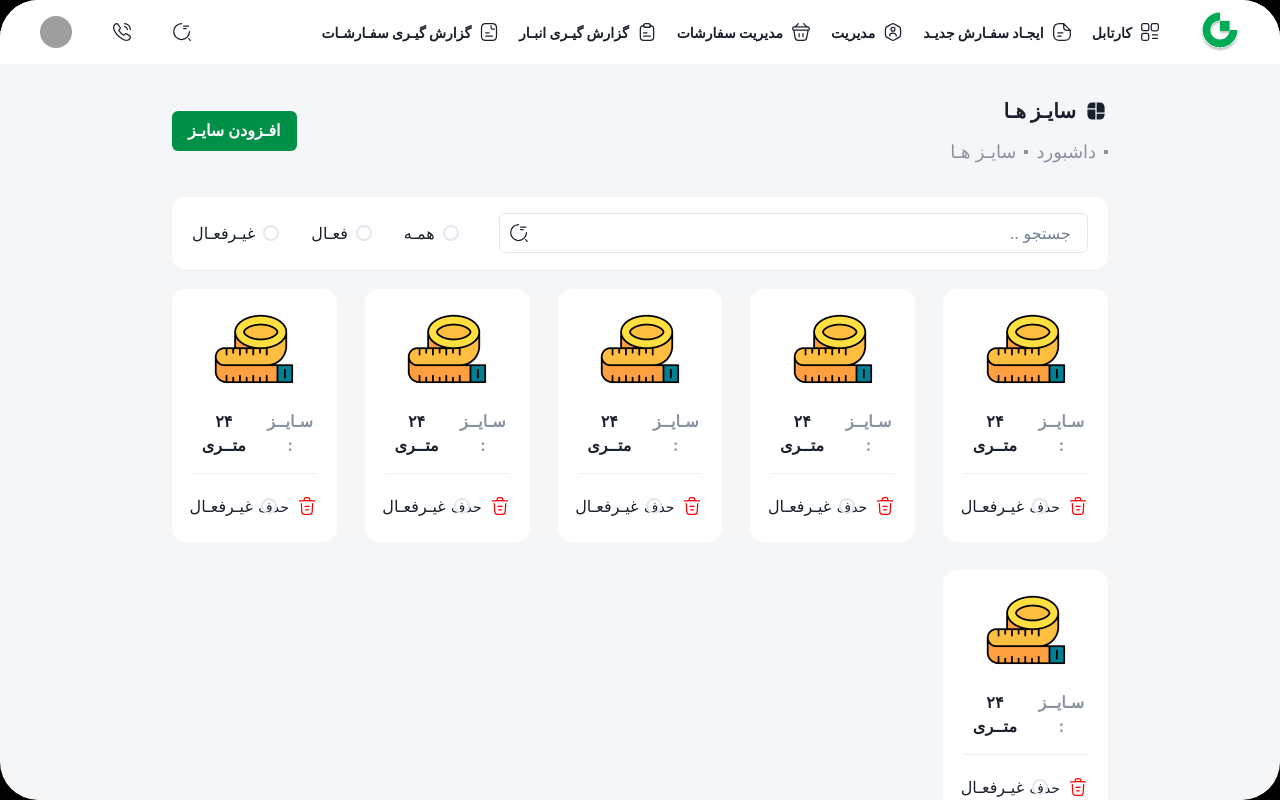
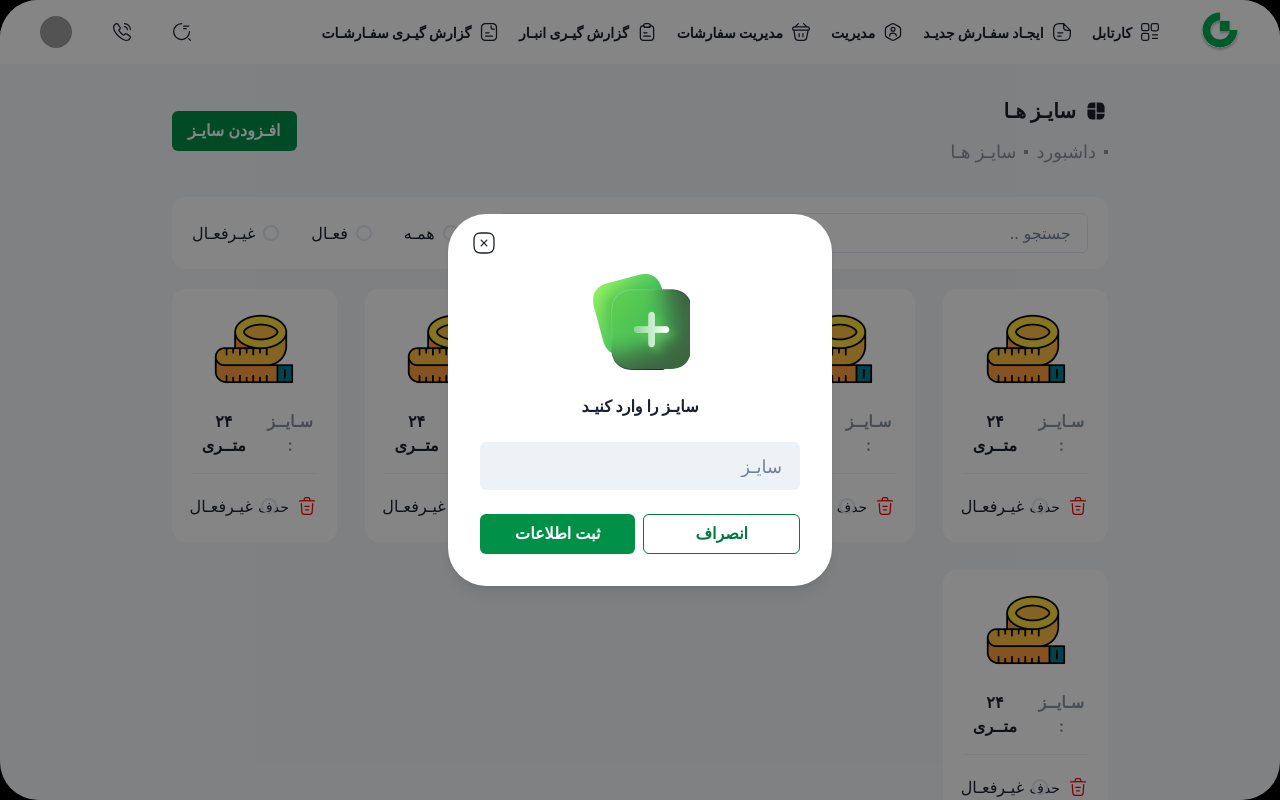
Before and after one commit to MaryamEsmaily/carpet-management, a React (Create React App) app: page /app/products/sizes in a window 1280 px wide. Both pictures are taken after a click on the button "افـزودن سایـز". Built offline with nearby package versions, Linux system fonts and the light colour scheme; grey boxes are pictures that could not be loaded.

Commit message:
add modal to color and size page

```diff
--- /dev/null
+++ b/src/components/modal/ModalAddColor/index.jsx
@@ -0,0 +1,25 @@
+// package import
+import * as React from "react";
+import Modal from "components/custom/Modal";
+import { Button, Image, Input, Stack, Text } from "@chakra-ui/react";
+import addImage from "assets/images/add.jpg";
+
+const ModalAddColor = ({ config }) => {
+  return (
+    <Modal config={config}>
+      <Stack justify="center" align="center" spacing={6}>
+        <Image src={addImage} width="100px" height="100px" objectFit="cover" />
+        <Text fontWeight="bold">نـام رنـگ را وارد کنیـد</Text>
+        <Input variant="filled" size="lg" placeholder="نـام رنـگ" />
+        <Stack direction="row" spacing={2} w="full">
+          <Button w="full" variant="outline">
+            انصراف
+          </Button>
+          <Button w="full">ثبت اطلاعات</Button>
+        </Stack>
+      </Stack>
+    </Modal>
+  );
+};
+
+export default ModalAddColor;
--- /dev/null
+++ b/src/components/modal/ModalAddSize/index.jsx
@@ -0,0 +1,25 @@
+// package import
+import * as React from "react";
+import Modal from "components/custom/Modal";
+import { Button, Image, Input, Stack, Text } from "@chakra-ui/react";
+import addImage from "assets/images/add.jpg";
+
+const ModalAddSize = ({ config }) => {
+  return (
+    <Modal config={config}>
+      <Stack justify="center" align="center" spacing={6}>
+        <Image src={addImage} width="100px" height="100px" objectFit="cover" />
+        <Text fontWeight="bold">سایـز را وارد کنیـد</Text>
+        <Input variant="filled" size="lg" placeholder="سایـز" />
+        <Stack direction="row" spacing={2} w="full">
+          <Button w="full" variant="outline">
+            انصراف
+          </Button>
+          <Button w="full">ثبت اطلاعات</Button>
+        </Stack>
+      </Stack>
+    </Modal>
+  );
+};
+
+export default ModalAddSize;
--- a/src/views/app/products/Colors.jsx
+++ b/src/views/app/products/Colors.jsx
@@ -12,10 +12,15 @@ import {
 import FilterColor from "container/views/app/products/FilterColor";
 import ColorIcon from "components/icon/ColorIcon";
 import AllColors from "container/views/app/products/AllColors";
+import useModal from "hook/useModal";
+import ModalAddColor from "components/modal/ModalAddColor";
 
 function ColorsPage() {
+  const { toggle, config } = useModal();
+
   return (
-    <Box>
+    <>
+      <ModalAddColor config={config} />
       <Flex justifyContent="space-between" alignItems="center">
         <Box>
           <Stack direction="row" alignItems="center" spacing={2}>
@@ -39,11 +44,11 @@ function ColorsPage() {
             </BreadcrumbItem>
           </Breadcrumb>
         </Box>
-        <Button>افـزودن رنـگ</Button>
+        <Button onClick={toggle}>افـزودن رنـگ</Button>
       </Flex>
       <FilterColor />
       <AllColors />
-    </Box>
+    </>
   );
 }
 
--- a/src/views/app/products/Sizes.jsx
+++ b/src/views/app/products/Sizes.jsx
@@ -12,10 +12,15 @@ import {
 import SizeIcon from "components/icon/SizeIcon";
 import FilterSize from "container/views/app/products/FilterSize";
 import AllSizes from "container/views/app/products/AllSizes";
+import useModal from "hook/useModal";
+import ModalAddSize from "components/modal/ModalAddSize";
 
 function SizesPage() {
+  const { toggle, config } = useModal();
+  //
   return (
-    <Box>
+    <>
+      <ModalAddSize config={config} />
       <Flex justifyContent="space-between" alignItems="center">
         <Box>
           <Stack direction="row" alignItems="center" spacing={2}>
@@ -39,11 +44,11 @@ function SizesPage() {
             </BreadcrumbItem>
           </Breadcrumb>
         </Box>
-        <Button>افـزودن سایـز</Button>
+        <Button onClick={toggle}>افـزودن سایـز</Button>
       </Flex>
       <FilterSize />
       <AllSizes />
-    </Box>
+    </>
   );
 }
 
```
Also changed, not shown: src/assets/images/add.jpg (added).
